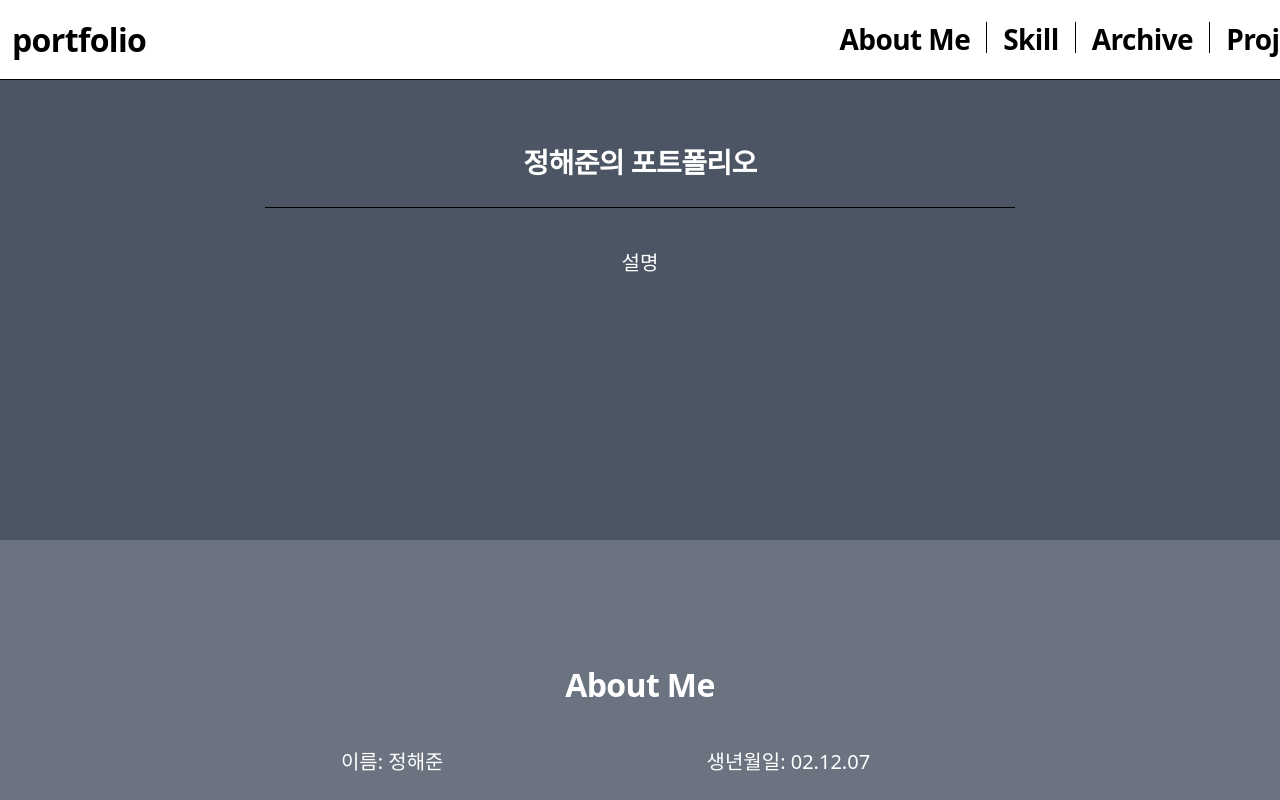
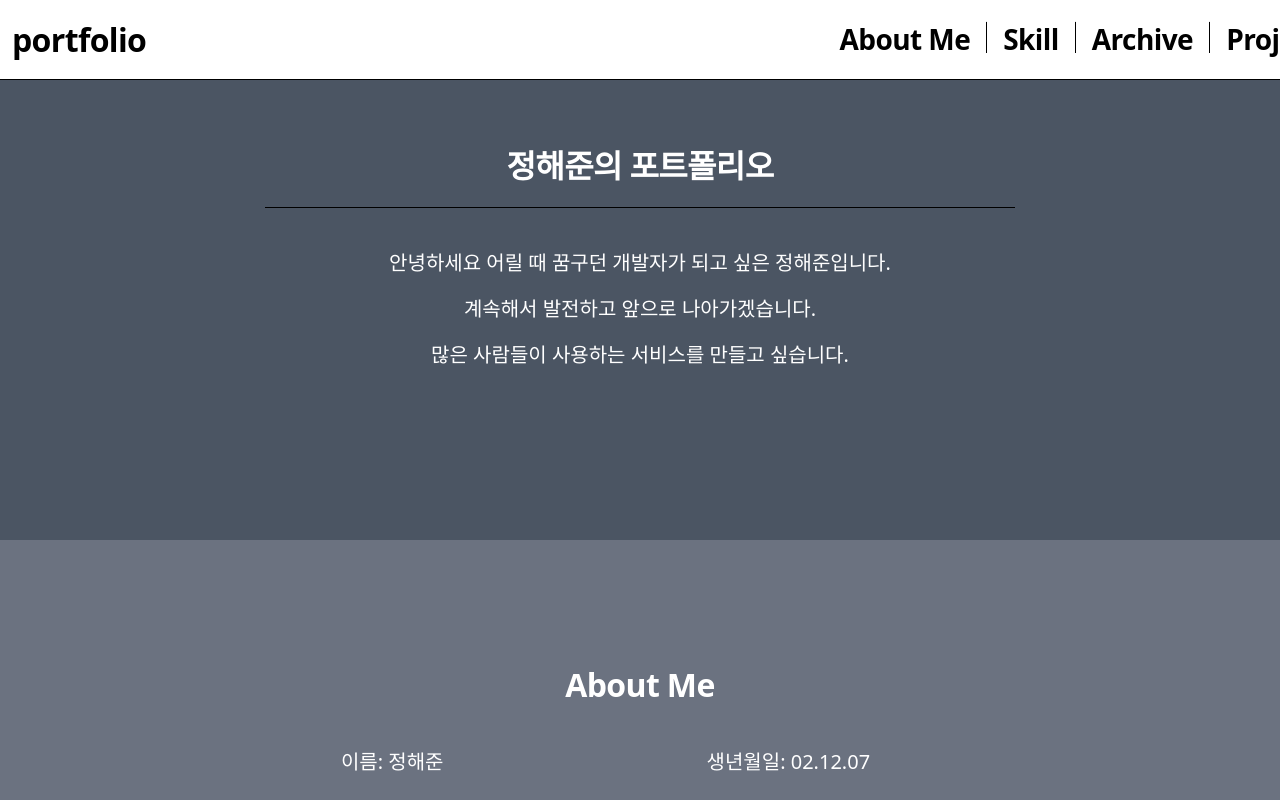
Before and after one commit to DecidedCard/Portfolio, a Next.js app: page / in a window 1280 px wide. Shown: the top 800 px of the page. Built offline with nearby package versions, Linux system fonts and the light colour scheme.

Commit message:
[Feat] - intro 내용 수정

```diff
--- a/src/components/Intro.tsx
+++ b/src/components/Intro.tsx
@@ -3,10 +3,14 @@ import React from "react";
 const Intro = () => {
   return (
     <section className="flex flex-col items-center gap-10 py-16 h-[460px] bg-gray-600 text-white">
-      <h2 className="w-[750px] h-16 text-center text-headingB/28px border-b border-solid border-black">
+      <h2 className="w-[750px] h-16 text-center text-headingB/32px border-b border-solid border-black">
         정해준의 포트폴리오
       </h2>
-      <p className="text-bodyM/20px">설명</p>
+      <div className="flex flex-col items-center gap-4 text-bodyM/20px">
+        <p>안녕하세요 어릴 때 꿈구던 개발자가 되고 싶은 정해준입니다.</p>
+        <p>계속해서 발전하고 앞으로 나아가겠습니다.</p>
+        <p>많은 사람들이 사용하는 서비스를 만들고 싶습니다.</p>
+      </div>
     </section>
   );
 };
```
